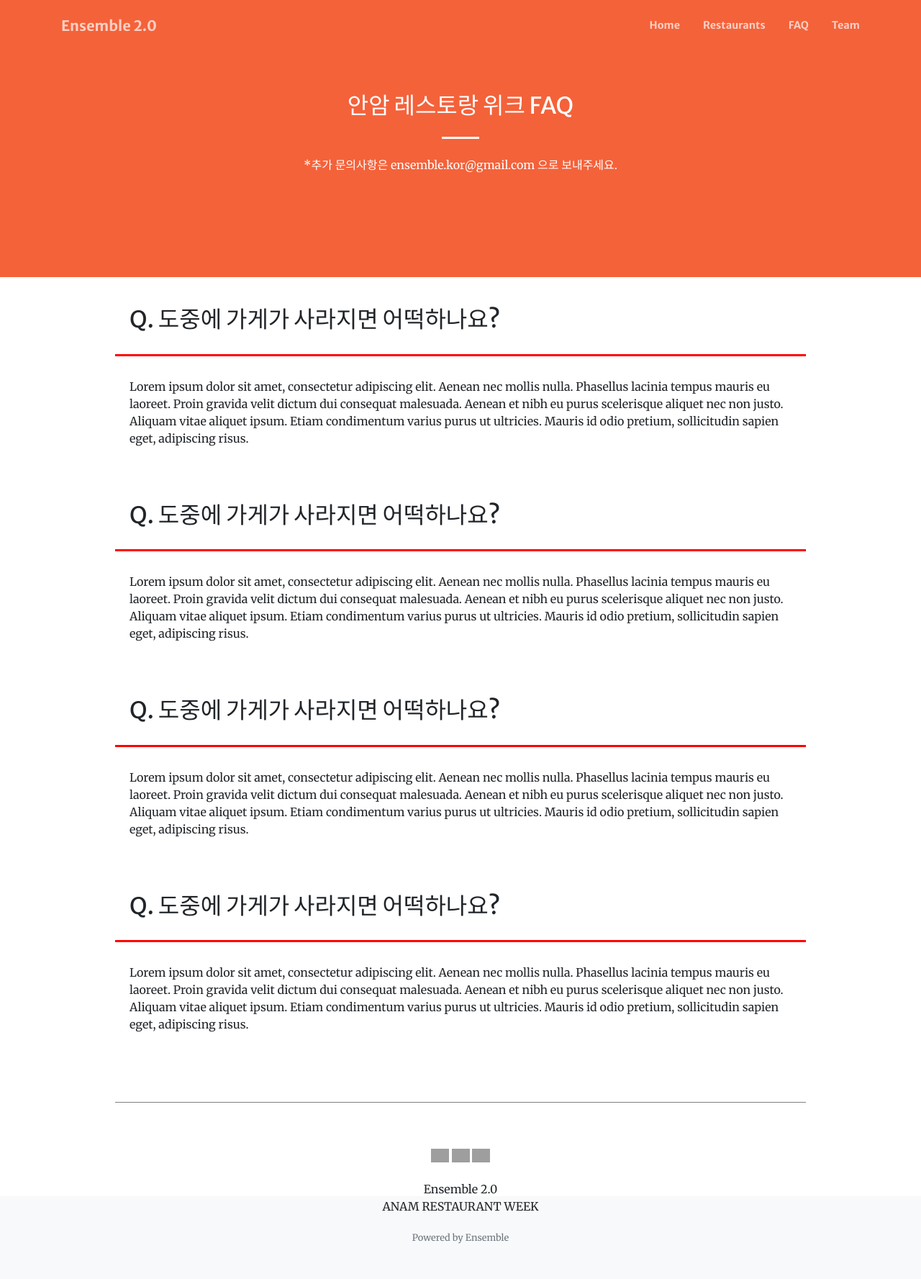
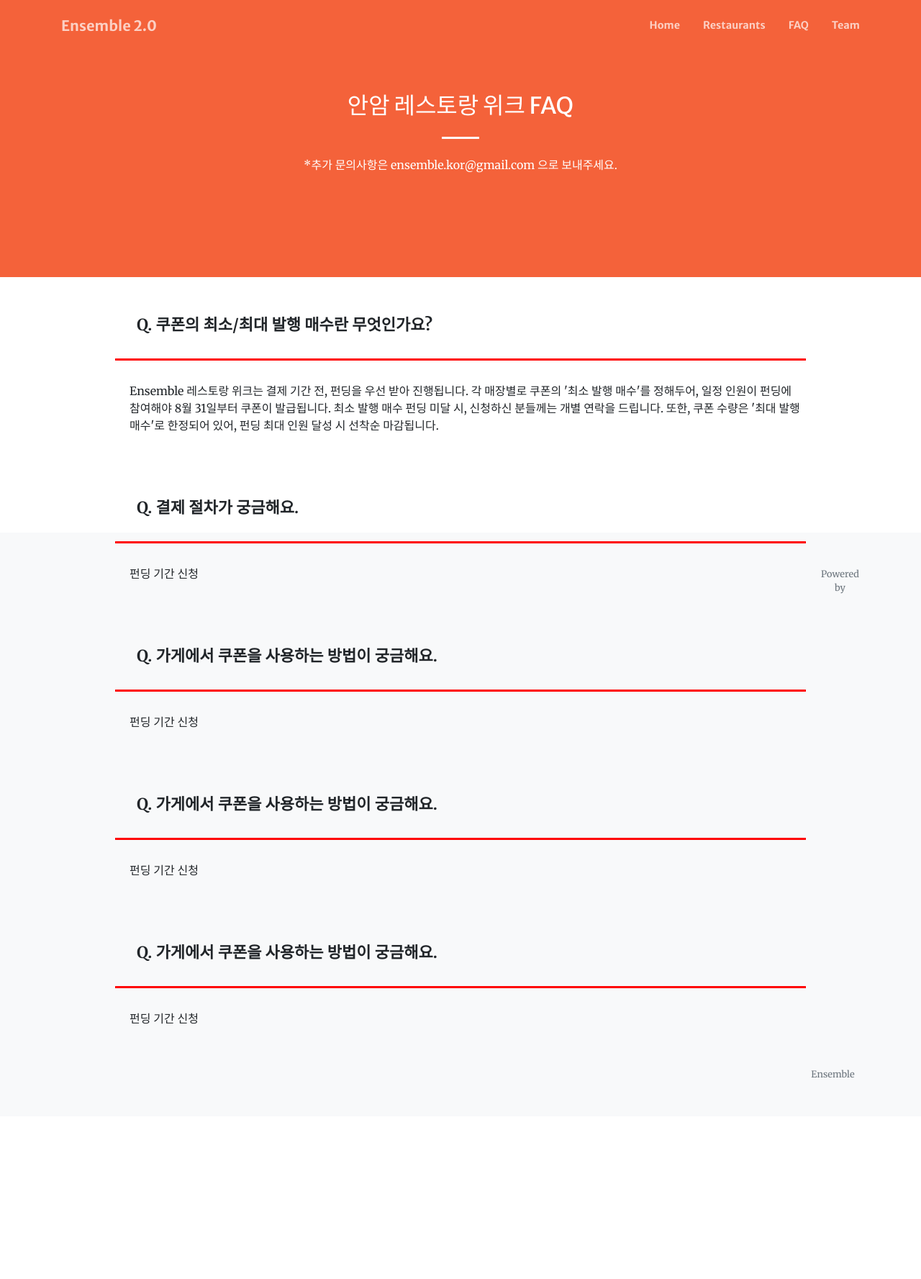
Before and after one commit to Sunny-W-Park/ensemble3, a Django app: page /faq/ in a window 1280 px wide. Shown: the whole page at 72% size. After the commit the page ends 1498 px from the top, so only its background shows below. Run offline with Django 3.2, Linux system fonts and the light colour scheme; some libraries are stand-ins or nearby versions; grey boxes are pictures that could not be loaded.

Commit message:
0812_09:52

```diff
--- a/blog/templates/blog_detail.html
+++ b/blog/templates/blog_detail.html
@@ -6,6 +6,7 @@
 
 
 <style>
+
 .slide {
     display: flex;
     overflow-x: auto;
--- a/faq/templates/faq.html
+++ b/faq/templates/faq.html
@@ -14,7 +14,6 @@
 
 
     <style>
-
         #container {
             width: 1000px;
             margin: 0px auto;
@@ -23,16 +22,11 @@
         }
 
 
-        #header {
-            padding: 20px;
-            margin-bottom: 20px;
-
-        }
-
         #title {
             width: 980px;
-            padding: 20px;
+            padding: 30px;
             float: left;
+            word-break: keep-all;
 
         }
 
@@ -42,6 +36,7 @@
             height: 3px;
             background-color: red;
             float: left;
+            text-align: center;
 
         }
 
@@ -50,16 +45,15 @@
             height: 1px;
             background-color: grey;
             float: left;
-
         }
 
-        #content {
+        #content1 {
             width: 980px;
             padding: 20px;
             margin-bottom: 20px;
             margin-top: 10px;
             float: left;
-
+            word-break: keep-all;
         }
 
 
@@ -71,14 +65,7 @@
         }
 
 
-        #footer {
-            clear: both;
-            padding-top: 60px;
-            padding-bottom: 50px;
-
-        }
-
-        @media ( max-width: 480px ) {
+        @media ( max-width: 700px ) {
             #container {
                 width: auto;
             }
@@ -87,15 +74,30 @@
                 width: auto;
             }
 
-            #content {
+            #divider {
+                width: 90%;
+            }
+
+            #divider1 {
+                width: 90%;
+            }
+
+            #gap {
                 width: auto;
             }
+
+            #content1 {
+                width: auto;
+            }
+
 
         }
 
 
 
     </style>
+
+
 </head>
 <body>
         <section class="page-section bg-primary" id="banner">
@@ -110,68 +112,75 @@
             </div>
         </section>
 
-    <!-- 타이틀 -->
+
     <div id="container">
-
         <!-- FAQ 내용 -->
         <!-- 내용 1 -->
 
-        <div id="title">
-            <h2>Q. 도중에 가게가 사라지면 어떡하나요?</h2>
+        <div id="title" style="font-weight: bold; font-size: 22px;">
+            Q. 쿠폰의 최소/최대 발행 매수란 무엇인가요?
         </div>
 
         <div id="divider"></div>
 
-        <div id="content">
-            <p>Lorem ipsum dolor sit amet, consectetur adipiscing elit. Aenean nec mollis nulla. Phasellus lacinia tempus mauris eu laoreet. Proin gravida velit dictum dui consequat malesuada. Aenean et nibh eu purus scelerisque aliquet nec non justo. Aliquam vitae aliquet ipsum. Etiam condimentum varius purus ut ultricies. Mauris id odio pretium, sollicitudin sapien eget, adipiscing risus.</p>
+        <div id="content1" style="font-size: 16px;">
+            <p>
+                Ensemble 레스토랑 위크는 결제 기간 전, 펀딩을 우선 받아 진행됩니다. 각 매장별로 쿠폰의 '최소 발행 매수'를 정해두어, 일정 인원이 펀딩에 참여해야 8월 31일부터 쿠폰이 발급됩니다. 최소 발행 매수 펀딩 미달 시, 신청하신 분들께는 개별 연락을 드립니다.
+
+                또한, 쿠폰 수량은 '최대 발행 매수'로 한정되어 있어, 펀딩 최대 인원 달성 시 선착순 마감됩니다.
+            </p>
         </div>
 
         <!-- 내용 2 -->
-        <div id="title">
-            <h2>Q. 도중에 가게가 사라지면 어떡하나요?</h2>
+        <div id="title" style="font-weight: bold; font-size: 22px;">
+            Q. 결제 절차가 궁금해요.
         </div>
 
         <div id="divider"></div>
 
-        <div id="content">
-      <p>Lorem ipsum dolor sit amet, consectetur adipiscing elit. Aenean nec mollis nulla. Phasellus lacinia tempus mauris eu laoreet. Proin gravida velit dictum dui consequat malesuada. Aenean et nibh eu purus scelerisque aliquet nec non justo. Aliquam vitae aliquet ipsum. Etiam condimentum varius purus ut ultricies. Mauris id odio pretium, sollicitudin sapien eget, adipiscing risus.</p>
+        <div id="content1" style="font-size: 16px;">
+            <p>펀딩 기간 신청</p>
         </div>
 
-        <!-- 내용 2 -->
-        <div id="title">
-            <h2>Q. 도중에 가게가 사라지면 어떡하나요?</h2>
+        <!-- 내용 3 -->
+        <div id="title" style="font-weight: bold; font-size: 22px;">
+            Q. 가게에서 쿠폰을 사용하는 방법이 궁금해요.
         </div>
 
         <div id="divider"></div>
 
-        <div id="content">
-      <p>Lorem ipsum dolor sit amet, consectetur adipiscing elit. Aenean nec mollis nulla. Phasellus lacinia tempus mauris eu laoreet. Proin gravida velit dictum dui consequat malesuada. Aenean et nibh eu purus scelerisque aliquet nec non justo. Aliquam vitae aliquet ipsum. Etiam condimentum varius purus ut ultricies. Mauris id odio pretium, sollicitudin sapien eget, adipiscing risus.</p>
+        <div id="content1" style="font-size: 16px;">
+            <p>펀딩 기간 신청</p>
         </div>
 
-        <!-- 내용 2 -->
-        <div id="title">
-            <h2>Q. 도중에 가게가 사라지면 어떡하나요?</h2>
+
+
+        <!-- 내용 3 -->
+        <div id="title" style="font-weight: bold; font-size: 22px;">
+            Q. 가게에서 쿠폰을 사용하는 방법이 궁금해요.
         </div>
 
         <div id="divider"></div>
 
-        <div id="content">
-      <p>Lorem ipsum dolor sit amet, consectetur adipiscing elit. Aenean nec mollis nulla. Phasellus lacinia tempus mauris eu laoreet. Proin gravida velit dictum dui consequat malesuada. Aenean et nibh eu purus scelerisque aliquet nec non justo. Aliquam vitae aliquet ipsum. Etiam condimentum varius purus ut ultricies. Mauris id odio pretium, sollicitudin sapien eget, adipiscing risus.</p>
+        <div id="content1" style="font-size: 16px;">
+            <p>펀딩 기간 신청</p>
         </div>
 
 
-        <!-- footer -->
-        <div id="gap"></div>
-        <div id="divider1"></div>
-        <div id="footer" style="text-align: center;">
-            <img src="https://i.imgur.com/4AFsRA6.png" width="25" height="auto" /> <!-- 이메일 -->
-            <img src="https://i.imgur.com/gAISVdx.png" width="25" height="auto" /> <!-- 인스타 -->
-            <img src="https://i.imgur.com/9oesAT7.png" width="25" height="auto" /> <!-- 웹사이트 -->
+        <!-- 내용 3 -->
+        <div id="title" style="font-weight: bold; font-size: 22px;">
+            Q. 가게에서 쿠폰을 사용하는 방법이 궁금해요.
+        </div>
 
-            <br />
-            <br /> Ensemble 2.0
-            <br /> ANAM RESTAURANT WEEK
+        <div id="divider"></div>
+
+        <div id="content1" style="font-size: 16px;">
+            <p>펀딩 기간 신청</p>
         </div>
+
+
+        <div id="gap"> </div>
+
 
     </div>
 
```
Also changed, not shown: 7 other files.
